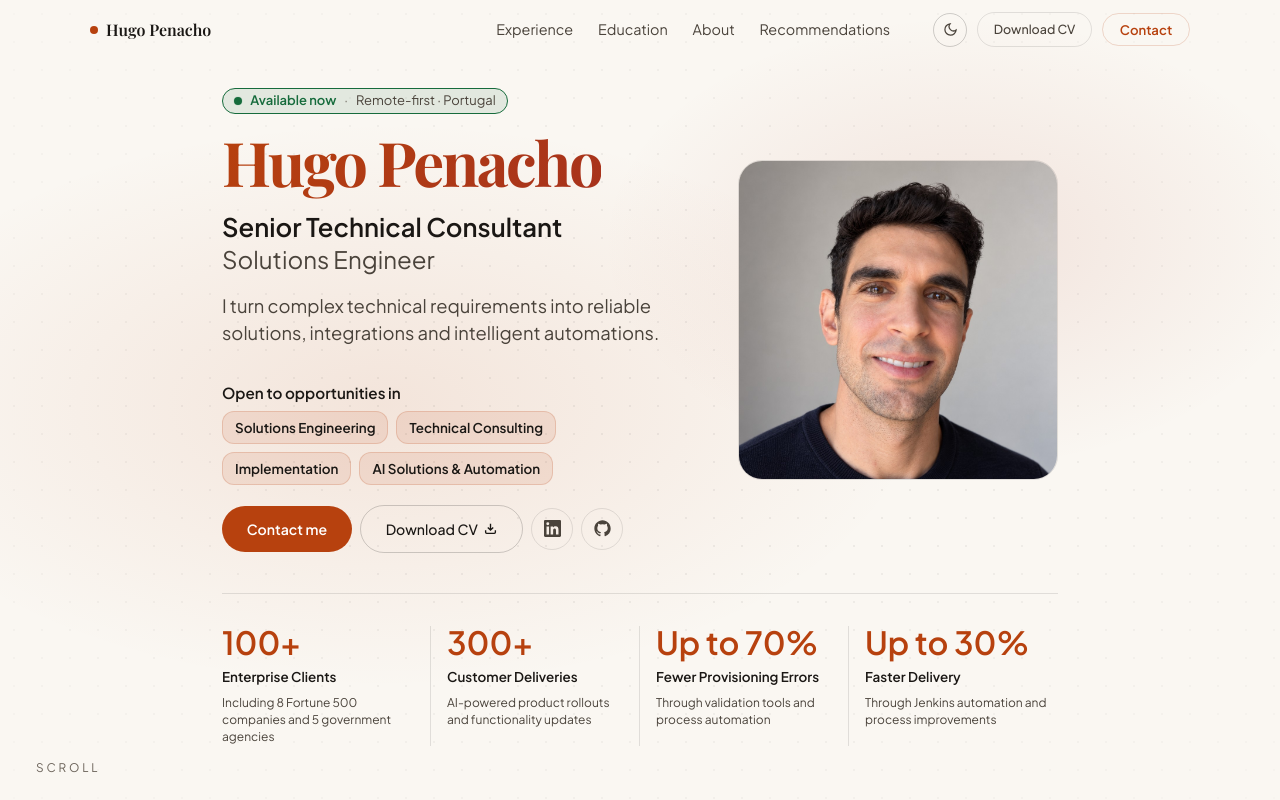
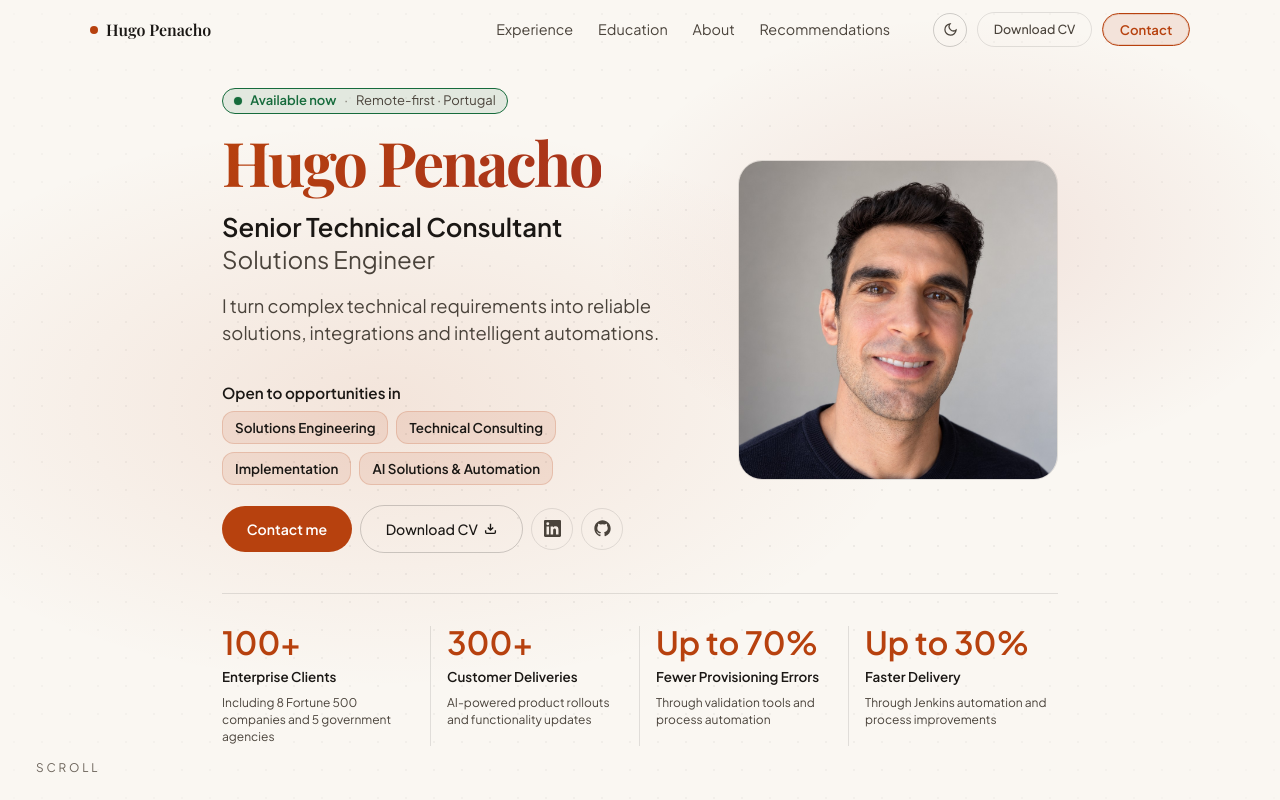
Before and after one commit to hpenacho/portfolio-website, a Next.js app: page / in a window 1280 px wide. Shown: the top 800 px of the page. Built offline with nearby package versions, Linux system fonts and the light colour scheme.

Commit message:
Mark Contact active at the end of the page

```diff
--- a/components/Nav.jsx
+++ b/components/Nav.jsx
@@ -76,6 +76,22 @@ export default function Nav() {
     let frameId = 0;
 
     const updateActiveSection = () => {
+      const documentHeight = Math.max(
+        document.documentElement.scrollHeight,
+        document.body.scrollHeight
+      );
+      const maxScrollY = Math.max(0, documentHeight - window.innerHeight);
+      const isAtPageBottom = window.scrollY >= maxScrollY - 16;
+
+      // The footer is the final destination and often cannot scroll up to
+      // the same activation line as the taller content sections.
+      if (isAtPageBottom) {
+        setActiveSection(previous => (
+          previous === 'contact' ? previous : 'contact'
+        ));
+        return;
+      }
+
       const markerY = window.scrollY + 96;
       let currentSection = '';
 
@@ -149,6 +165,7 @@ export default function Nav() {
             href={sectionHref('contact')}
             className={`${styles.hireBtn} ${activeSection === 'contact' ? styles.activeHireBtn : ''}`}
             aria-current={activeSection === 'contact' ? 'location' : undefined}
+            onClick={() => setActiveSection('contact')}
           >
             Contact
           </a>
```
